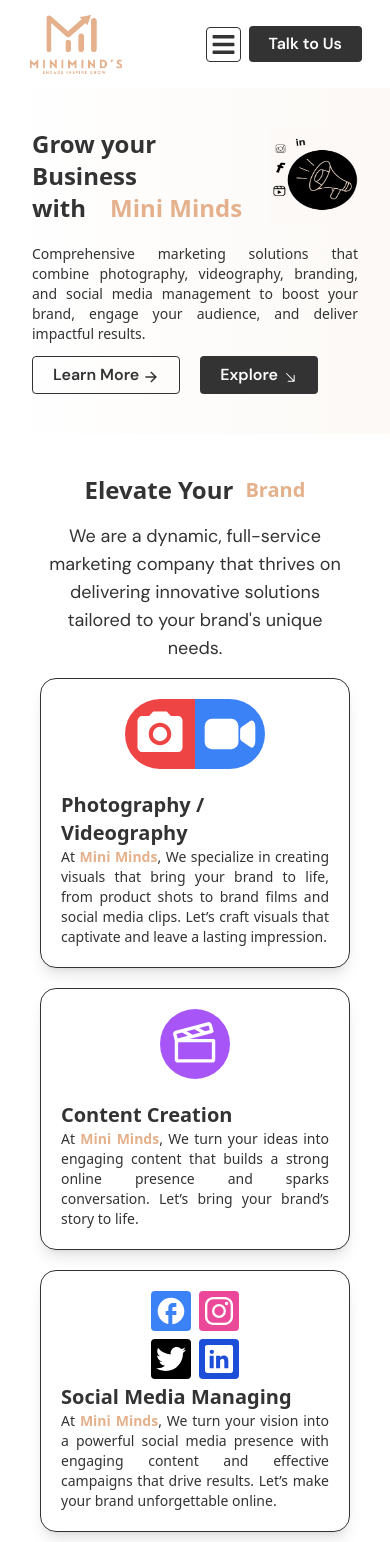
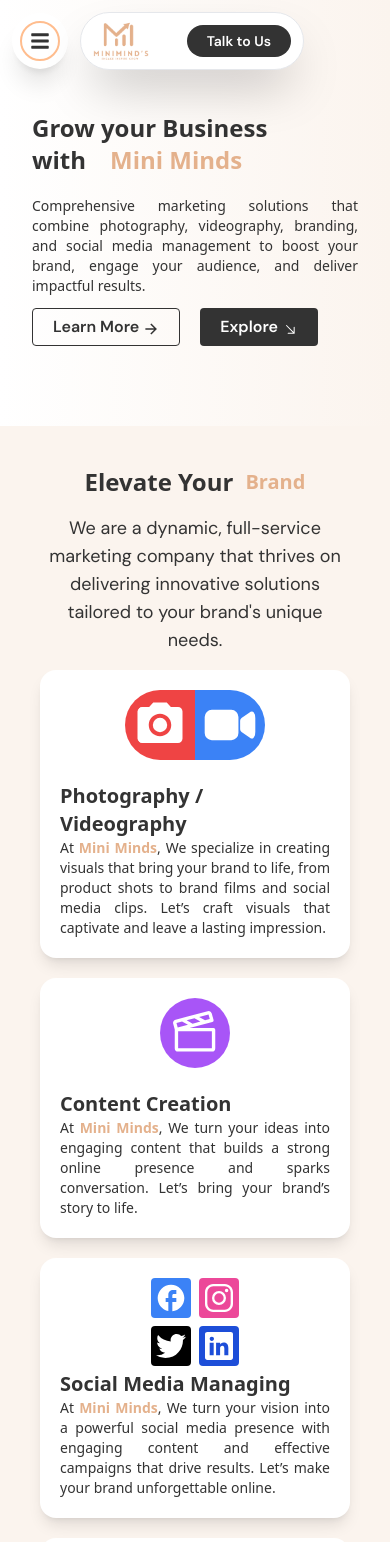
Before and after one commit to anuragvishwak/miniMinds, a React (Create React App) app: page / in a window 390 px wide. Shown: the top 1542 px of the page. Built offline with nearby package versions, Linux system fonts and the light colour scheme.

Commit message:
made some changes in navbar

```diff
--- a/package.json
+++ b/package.json
@@ -6,6 +6,7 @@
     "cra-template": "1.2.0",
     "firebase": "^11.3.1",
     "lucide": "^0.475.0",
+    "motion": "^12.9.1",
     "react": "^19.0.0",
     "react-dom": "^19.0.0",
     "react-icons": "^5.4.0",
--- a/src/AboutUs.js
+++ b/src/AboutUs.js
@@ -16,8 +16,8 @@ function AboutUs() {
       <div>
         <Navbar />
       </div>
-      <div className="mb-20">
-        <div className="my-10">
+      <div className="mt-10 sm:mt-0">
+        <div className="">
           <div className="text-center">
             <p className="text-[#333333] text-2xl sm:text-5xl font-bold">
               Empowering Businesses in the
--- a/src/App.js
+++ b/src/App.js
@@ -7,7 +7,7 @@ import Admin from "./Admin";
 
 function App() {
   return (
-    <div className="App">
+    <div className="">
       <Router>
         <Routes>
           <Route path="/" element={<LandingPage />} />
--- a/src/LandingPage.js
+++ b/src/LandingPage.js
@@ -22,11 +22,13 @@ function LandingPage() {
   const sectionRef = useRef(null);
 
   return (
-    <div>
-      <Navbar />
+    <div className="h-screen">
+   <div>
+   <Navbar />
+   </div>
 
-      <div>
-        <div className="flex items-center py-10 px-8 sm:px-14 bg-gradient-to-r from-white to-[#fcf9f6]">
+      <div className="">
+        <div className="flex items-center pt-28 pb-20 px-8 sm:px-14 bg-gradient-to-r from-white to-[#fbf4ee]">
           <div className="">
             <div className="flex ">
               <div>
@@ -42,7 +44,6 @@ function LandingPage() {
                   </p>
                 </div>
               </div>
-              <img src={img2} className="sm:hidden h-24 w-24 ml-5" />
             </div>
 
             <p className="text-[#333333] mb-3 text-sm sm:mb-7 mt-5 sm:mt-14 text-justify sm:text-lg sm:w-7/12">
@@ -80,7 +81,7 @@ function LandingPage() {
           </div>
         </div>
 
-        <div ref={sectionRef} className="px-10 py-10 sm:py-28">
+        <div ref={sectionRef} className="px-10 py-10 bg-[#fbf4ee] sm:py-28">
           <div className="text-center">
             <div className="flex justify-center items-center">
               <p className="text-[#333333] text-2xl sm:text-5xl font-bold">
@@ -98,8 +99,8 @@ function LandingPage() {
             </p>
           </div>
 
-          <div className="grid grid-cols-1 md:grid-cols-2 lg:grid-cols-3 xl:grid-cols-4 text-[#333333] gap-5">
-            <div className="border shadow-lg border-[#333333] rounded-2xl p-5">
+          <div className="grid grid-cols-1 md:grid-cols-2  lg:grid-cols-3 xl:grid-cols-4 text-[#333333] gap-5">
+            <div className="shadow-lg bg-white rounded-2xl p-5">
               <div className="flex h-20 text-[#333333] justify-center">
                 <MdPhotoCamera
                   size={70}
@@ -121,7 +122,7 @@ function LandingPage() {
               </p>
             </div>
 
-            <div className="border shadow-lg border-[#333333] rounded-2xl p-5">
+            <div className="bg-white shadow-lg rounded-2xl p-5">
               <div className="flex h-20 justify-center">
                 <PiFilmSlate
                   className="bg-purple-500 p-2 rounded-full text-white"
@@ -137,7 +138,7 @@ function LandingPage() {
               </p>
             </div>
 
-            <div className="border shadow-lg border-[#333333] rounded-2xl p-5">
+            <div className="shadow-lg bg-white rounded-2xl p-5">
               <div className="flex h-20 justify-center">
                 <div className="grid gap-2 grid-cols-2">
                   <MdFacebook
@@ -167,7 +168,7 @@ function LandingPage() {
               </p>
             </div>
 
-            <div className="border shadow-lg border-[#333333] rounded-2xl p-5">
+            <div className="shadow-lg bg-white rounded-2xl p-5">
               <div className="flex h-20 justify-center">
                 <p className="text-5xl bg-yellow-500 text-white py-3 px-7 rounded-full font-bold">
                   B
--- a/src/Navbar.js
+++ b/src/Navbar.js
@@ -4,6 +4,7 @@ import { PiHamburger } from "react-icons/pi";
 import { FaBars } from "react-icons/fa";
 import { useLocation, useNavigate } from "react-router-dom";
 import TalkToUs from "./TalkToUs";
+import { motion } from "motion/react";
 
 function Navbar() {
   const [openNavbar, setopenNavbar] = useState(false);
@@ -13,8 +14,22 @@ function Navbar() {
   const [openingTalkToUs, setopeningTalkToUs] = useState(false);
 
   return (
-    <div className="flex items-center justify-between px-7 py-3">
-      <img src={img1} className="h-16 w-24" />
+    <div className="fixed w-screen m-3 sm:m-5 z-50">
+      <div className="flex sm:justify-center items-center">
+        <div className="bg-white p-2 shadow-xl sm:hidden rounded-full mr-3">
+          <button
+            onClick={() => setopenNavbar(!openNavbar)}
+            className="text-[#333333]  border-2 border-[rgb(255,189,142)] p-2 rounded-full"
+          >
+            <FaBars size={20} />
+          </button>
+        </div>
+        <div
+          className={`flex items-center w-56 sm:w-7/12 ${
+            openNavbar === true ? "rounded-t-3xl" : "rounded-full"
+          } justify-between  sm:rounded-full  shadow-2xl bg-white border px-3 py-2  `}
+        >
+          <img src={img1} className="h-10" />
           <div className="w-80 hidden  font-semibold font-dmSans  sm:flex justify-between">
             <button
               onClick={() => {
@@ -28,7 +43,6 @@ function Navbar() {
             >
               Home
             </button>
-
 
             <button
               className={`${
@@ -58,23 +72,25 @@ function Navbar() {
 
           <div className="flex items-center">
             <button
-        onClick={() => setopenNavbar(!openNavbar)}
-        className="text-[#333333] mr-2 border border-[#333333] p-1 rounded sm:hidden">
-          <FaBars size={25} />
-        </button>
-
-
-        <button
               onClick={() => setopeningTalkToUs(true)}
-        className="bg-[#333333] text-white font-semibold font-dmSans px-5 py-1.5 rounded">
+              className="bg-[#333333] text-white font-semibold text-sm sm:text-base font-dmSans px-5 py-1.5 rounded-full"
+            >
               Talk to Us
             </button>
           </div>
 
-      {openingTalkToUs &&  <TalkToUs setopeningTalkToUs = {setopeningTalkToUs}/>}
+          {openingTalkToUs && (
+            <TalkToUs setopeningTalkToUs={setopeningTalkToUs} />
+          )}
 
           {openNavbar && (
-         <div className="fixed bg-white p-5 rounded-xl shadow-xl z-50 top-20 right-5 font-semibold font-dmSans">
+            <motion.div
+              initial={{ opacity: 0, y: 20 }}
+              animate={{ opacity: 1, y: 0 }}
+              exit={{ opacity: 0, y: -20 }}
+              transition={{ duration: 0.3 }}
+              className="fixed bg-white w-[224px] p-5 block sm:hidden rounded-b-xl border-x border-b left-[79px] top-[66px]  font-semibold font-dmSans"
+            >
               <div>
                 <button
                   onClick={() => {
@@ -89,7 +105,6 @@ function Navbar() {
                   Home
                 </button>
               </div>
-
 
               <div>
                 <button
@@ -119,8 +134,10 @@ function Navbar() {
                   Contact Us
                 </button>
               </div>
+            </motion.div>
+          )}
         </div>
-      )}
+      </div>
     </div>
   );
 }
```
Also changed, not shown: 1 other file (tests, documents, lock files or other folders). Lines whose indentation alone changed are shown as unchanged.
